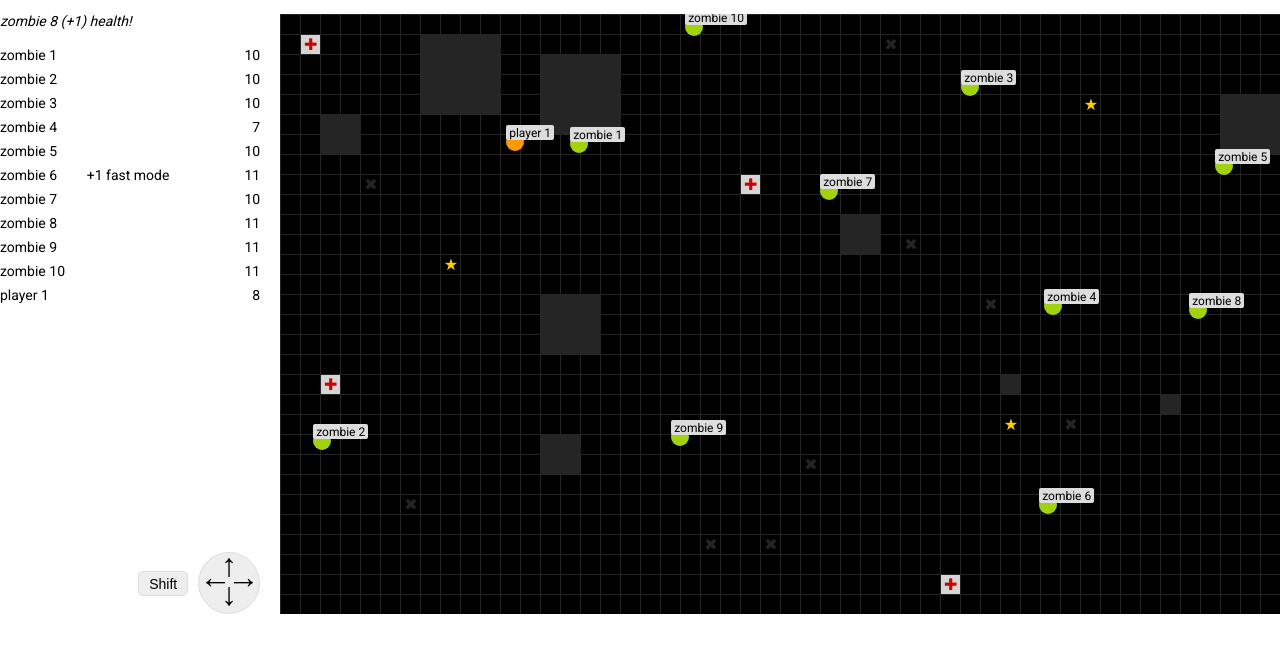
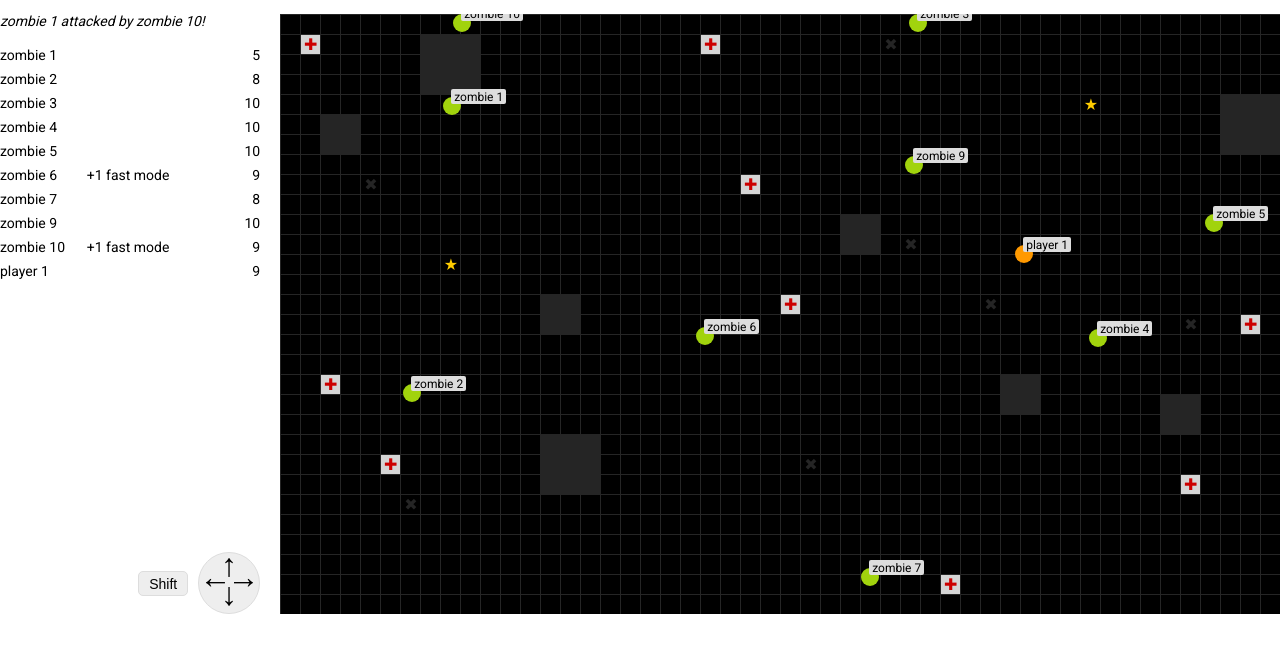
Before and after one commit to natemow/game, a plain HTML site: page index.html in a window 1280 px wide. Shown: the part 104-756 px from the top of the page. Drawn offline with Linux system fonts and the light colour scheme.

Commit message:
Reworked scoreboard and object expiration

```diff
--- a/assets/css/main.css
+++ b/assets/css/main.css
@@ -169,8 +169,6 @@ nav {
 
 .obj {
   position: absolute;
-  z-index: 0;
-  opacity: 1;
   display: block;
   text-align: center;
   line-height: 1;
@@ -190,6 +188,7 @@ nav {
   .obj .label {
     position: absolute;
     top: -8px;
+    left: 8px;
     z-index: 1;
     padding: 2px 3px 1px 3px;
     background: #ddd;
--- a/assets/js/modules/game.js
+++ b/assets/js/modules/game.js
@@ -171,11 +171,35 @@ class GameSingleton {
     sidebar.append(scoreboard);
     sidebar.append(controls);
 
+    this.populate();
 
+  }
 
-    const range = Utility.getRange(10);
+  /**
+   * Populate the game with objects.
+   *
+   * @private
+   * @method populate
+   */
+  populate() {
+
+    const map = Utility.document.getElementById('map'),
+          range = Utility.getRange(10),
+          winner = this.getWinner();
+
+    // Clear map by type.
+    const remove = (type) => {
+      const existing = Utility.document.querySelectorAll(`[data-type="${type}"]`);
+
+      if (existing) {
+        for (let i = 0; i < existing.length; i++) {
+          this.remove(existing[i]);
+        }
+      }
+    }
 
     // Set some random blocks.
+    remove('block');
     for (let i in range) {
       const size = Utility.getRandomFromArray(['', '-l', '-xl', '-xxl']);
 
@@ -184,29 +208,59 @@ class GameSingleton {
     }
 
     // Set some random fasts.
+    remove('fast');
     for (let i in Utility.getRange(4)) {
       new Fast(this)
         .join();
     }
 
     // Set some random healths.
+    remove('health');
     for (let i in range) {
       new Health(this)
         .join();
     }
 
     // Set some random mines.
+    remove('mine');
     for (let i in range) {
       new Mine(this)
         .join();
     }
 
     // Set some random automatons.
+    remove('automaton');
     for (let i in range) {
-      new Automaton(this, false, { title: `zombie ${(parseInt(i) + 1)}` })
-        .join()
-        .moveRandom();
+      const automaton = new Automaton(this, false, { title: `zombie ${(parseInt(i) + 1)}` })
+        .join();
+
+      automaton.moveRandom();
     }
+
+  }
+
+  /**
+   * Remove element from game.
+   *
+   * @private
+   * @method remove
+   * @param { Element } element The element to remove.
+   */
+  remove(element) {
+
+    if (element.id) {
+      for (let key in this.elements) {
+        delete this.elements[key][element.id];
+      }
+      delete this.elements[element.id];
+
+      const score = Utility.document.getElementById(`stats-${element.id}`);
+      if (score) {
+        score.remove();
+      }
+    }
+
+    element.remove();
 
   }
 
@@ -252,9 +306,7 @@ class GameSingleton {
    */
   getPlayers() {
     return Utility.getFilteredObject(this.elements, ([key, value]) => {
-      return (value.constructor.name === 'Player' || value.constructor.name === 'Automaton')
-        && (value.data.health > 0)
-        && (value.data.expired === false);
+      return (value.constructor.name === 'Player' || value.constructor.name === 'Automaton');
     });
   }
 
@@ -270,9 +322,9 @@ class GameSingleton {
     const players = this.getPlayers();
 
     let winner = false;
-    for (let identifier in players) {
-      if (players[identifier].isWinner()) {
-        winner = players[identifier];
+    for (let key in players) {
+      if (players[key].isWinner()) {
+        winner = players[key];
         break;
       }
     }
@@ -294,37 +346,63 @@ class GameSingleton {
           players = this.getPlayers(),
           winner = this.getWinner();
 
-    // Clear board.
-    while (board.firstElementChild) {
-      board.firstElementChild.remove();
+    // Winner!
+    if (winner !== false) {
+      // Clear board.
+      while (board.firstElementChild) {
+        board.firstElementChild.remove();
+      }
+
+      // Repopulate game.
+      this.populate();
+
+      // Level-up winner and rejoin.
+      winner.levelUp();
+      winner.join();
+
+      return;
     }
 
-    // Winner!
-    if (winner !== false) {
-      message = `${winner.element.title} has won!`;
-      winner.expire();
+
+    // Build board.
+    let announce = board.querySelector('.message');
+    if (!announce) {
+      announce = Utility.createElement('div', { class: 'message' }, false);
+
+      board.append(announce);
     }
 
+    for (let key in players) {
+      const id = `stats-${players[key].element.id}`;
+      let stats = document.getElementById(id);
+
+      if (!stats) {
+        stats = Utility.createElement('div', { id }, {
+          innerHTML: `
+            <div class="title">${players[key].element.title}</div>
+            <div class="fast"></div>
+            <div class="health"></div>`
+        });
+
+        board.append(stats);
+      }
+    }
+
+
     // Print message.
-    const announce = Utility.createElement('div', {
-      class: 'message'
-    }, {
-      innerHTML: (message !== false ? message : lastMessage)
-    });
-    board.append(announce);
+    announce.innerHTML = (message !== false ? message : lastMessage);
 
     // Print stats.
     if (!winner) {
       for (let key in players) {
-        const fast = (players[key].data.fast - Base.minFast);
+        const fast = (players[key].data.fast - Base.minFast),
+              stats = Utility.document.getElementById(`stats-${players[key].element.id}`);
 
-        const stats = Utility.createElement('div', {}, {
-          innerHTML: `
-            <div>${players[key].element.title}</div>
-            <div>${(fast >= 1 ? `+${fast} fast mode` : '')}</div>
-            <div>${players[key].data.health}</div>`
-        });
-        board.append(stats);
+        if (stats) {
+          stats.querySelector('.title').innerHTML = players[key].element.title;
+          stats.querySelector('.fast').innerHTML = (fast >= 1 ? `+${fast} fast mode` : '');
+          stats.querySelector('.health').innerHTML = players[key].data.health;
+        }
       }
     }
 
--- a/assets/js/modules/models/base.js
+++ b/assets/js/modules/models/base.js
@@ -21,13 +21,22 @@ export class Base {
    */
   constructor(game, attributes, properties) {
 
+    // Set data.
+    this.data = {
+      expired: false,
+      snapTo: true,
+      level: 1,
+      health: 1,
+      fast: 1
+    };
+
+
     const id = Utility.getUUID(),
           type = this.constructor.name.toLowerCase(),
           existing = Utility.document.querySelectorAll(`[data-type="${type}"]`);
 
     let eClass = `obj`,
         eTitle = `${type} ${(existing.length + 1)}`;
-
 
     // Set element attributes.
     if (attributes) {
@@ -63,14 +72,6 @@ export class Base {
     // Store element.
     this.game.elements[this.element.id] = this;
 
-    // Set data.
-    this.data = {
-      expired: false,
-      snapTo: true,
-      health: 1,
-      fast: 1
-    };
-
     return this;
   }
 
@@ -89,12 +90,14 @@ export class Base {
           );
 
     // Set element coordinates.
-    this.element.style = `left: ${point.x}px; top: ${point.y}px;`;
+    this.element.style = `left: ${point.x}px; top: ${point.y}px; opacity: 0;`;
 
     // "Move" element until randomly generated points resolve to unoccupied map location.
     while (!this.move({ direction: false })) {
       this.join();
     }
+
+    Utility.fadeIn(this.element, false);
 
     return this;
   }
@@ -111,12 +114,25 @@ export class Base {
       clearInterval(this.moveRandomInterval);
     }
 
-    Utility.fadeOut(this.element, () => {
-      delete this.game.elements[this.element.id];
+    if (this.data.level > 1) {
+      // Level-down object.
+      this.levelDown();
 
-      this.element.remove();
-      this.data.expired = true;
-    });
+      Utility.fadeOut(this.element, () => {
+        this.join();
+
+        this.game.setScoreboard(`${this.element.title} has resurrected!`);
+      });
+
+    } else {
+      // Remove object.
+      Utility.fadeOut(this.element, () => {
+        this.data.expired = true;
+
+        this.game.remove(this.element);
+      });
+
+    }
 
     Utility.debug(`${this.element.title} expired`);
 
@@ -277,7 +293,7 @@ export class Base {
 
     if (blocker === false) {
       // Update element coordinates.
-      this.element.style = `left: ${left}px; top: ${top}px;`;
+      this.element.style = `left: ${left}px; top: ${top}px; opacity: 1;`;
       return true;
 
     } else {
@@ -356,9 +372,60 @@ export class Base {
       }
     }, 30);
 
-    // Utility.debug(`new interval ${this.moveRandomInterval} for ${this.element.title}`);
+    Utility.debug(`new interval ${this.moveRandomInterval} for ${this.element.title}`);
 
     return true;
   }
 
+
+
+  /**
+   * UI helper for levelUp/Down ops.
+   *
+   * @protected
+   * @method level
+   */
+  level() {
+
+    let title = this.element.title;
+    if (title.indexOf('(') > 0) {
+      title = title.substr(0, title.indexOf('('));
+    }
+
+    this.element.title
+      = this.element.firstElementChild.innerHTML
+      = `${title} (l${this.data.level})`;
+
+  }
+
+  /**
+   * Level-down object and reset health.
+   *
+   * @protected
+   * @method levelDown
+   */
+  levelDown() {
+
+    this.data.level -= 1;
+    this.data.health = Base.maxHealth;
+    this.data.fast = Base.minFast;
+
+    this.level();
+  }
+
+  /**
+   * Level-up object.
+   *
+   * @public
+   * @method levelUp
+   */
+  levelUp() {
+
+    this.data.level += 1;
+
+    this.level();
+
+    this.game.setScoreboard(`${this.element.title} has levelled up!`);
+  }
+
 }
--- a/assets/js/modules/models/player.js
+++ b/assets/js/modules/models/player.js
@@ -181,14 +181,14 @@ export class Player extends Base {
    */
   isWinner() {
 
-    if (this.data.expired) {
+    if (this.data.expired || this.data.health <= 0) {
       return false;
     }
 
     const players = this.game.getPlayers(),
-          identifiers = Object.keys(players);
+          keys = Object.keys(players);
 
-    if (identifiers.length === 1 && identifiers[0] === this.element.id) {
+    if (keys.length === 1 && keys[0] === this.element.id) {
       return true;
     }
 
--- a/assets/js/modules/utility.js
+++ b/assets/js/modules/utility.js
@@ -124,6 +124,22 @@ export class Utility {
     return false;
   }
 
+  /**
+   * Sleep for N ms.
+   *
+   * @static
+   * @method sleep
+   * @param { number } ms The milliseconds to sleep for.
+   * @returns { Promise } The promised timeout.
+   */
+  static sleep(ms) {
+    return new Promise((resolve, reject) => {
+      let timeout = setTimeout(() => {
+        resolve(timeout);
+      }, ms);
+    });
+
+  }
 
   // DOM methods.
   /**
@@ -197,14 +213,14 @@ export class Utility {
    * @param { string } className The class name.
    * @param { number } timeout Remove the class after N ms.
    */
-  static toggleClass(element, className, timeout) {
+  static async toggleClass(element, className, timeout) {
 
     element.classList.toggle(className);
 
     if (timeout && timeout > 0) {
-      const timer = setTimeout(() => {
+      let interval = setTimeout(() => {
         element.classList.toggle(className);
-        clearTimeout(timer);
+        clearTimeout(interval);
       }, timeout);
     }
 
@@ -214,22 +230,59 @@ export class Utility {
    * Fade element out.
    *
    * @static
-   * @method toggleClass
+   * @method fadeOut
    * @param { Element } element The element.
    * @param { function } callback Callback after fade finishes.
    */
-  static fadeOut(element, callback) {
+  static async fadeOut(element, callback) {
 
-    const interval = setInterval(function () {
-      if (element.style.opacity > 0) {
-        element.style.opacity -= 0.1;
-      } else {
-        clearInterval(interval);
-        if (typeof callback === 'function') {
-          callback();
-        }
-      }
-    }, 10);
+    // Temp.
+    element.style.opacity = 0;
+    if (typeof callback === 'function') {
+      callback();
+    }
+
+    // for (let i = 1; i > 0; i -= 0.1) {
+    //   element.style.opacity = i.toFixed(1);
+    //
+    //   await Utility
+    //     .sleep(1)
+    //     .then(timeout => clearTimeout(timeout));
+    // }
+    //
+    // if (typeof callback === 'function') {
+    //   callback();
+    // }
+
+  }
+
+  /**
+   * Fade element out.
+   *
+   * @static
+   * @method fadeOut
+   * @param { Element } element The element.
+   * @param { function } callback Callback after fade finishes.
+   */
+  static async fadeIn(element, callback) {
+
+    // Temp.
+    element.style.opacity = 1;
+    if (typeof callback === 'function') {
+      callback();
+    }
+
+    // for (let i = 0; i < 1; i += 0.1) {
+    //   element.style.opacity = i.toFixed(1);
+    //
+    //   await Utility
+    //     .sleep(1)
+    //     .then(timeout => clearTimeout(timeout));
+    // }
+    //
+    // if (typeof callback === 'function') {
+    //   callback();
+    // }
 
   }
 
```
